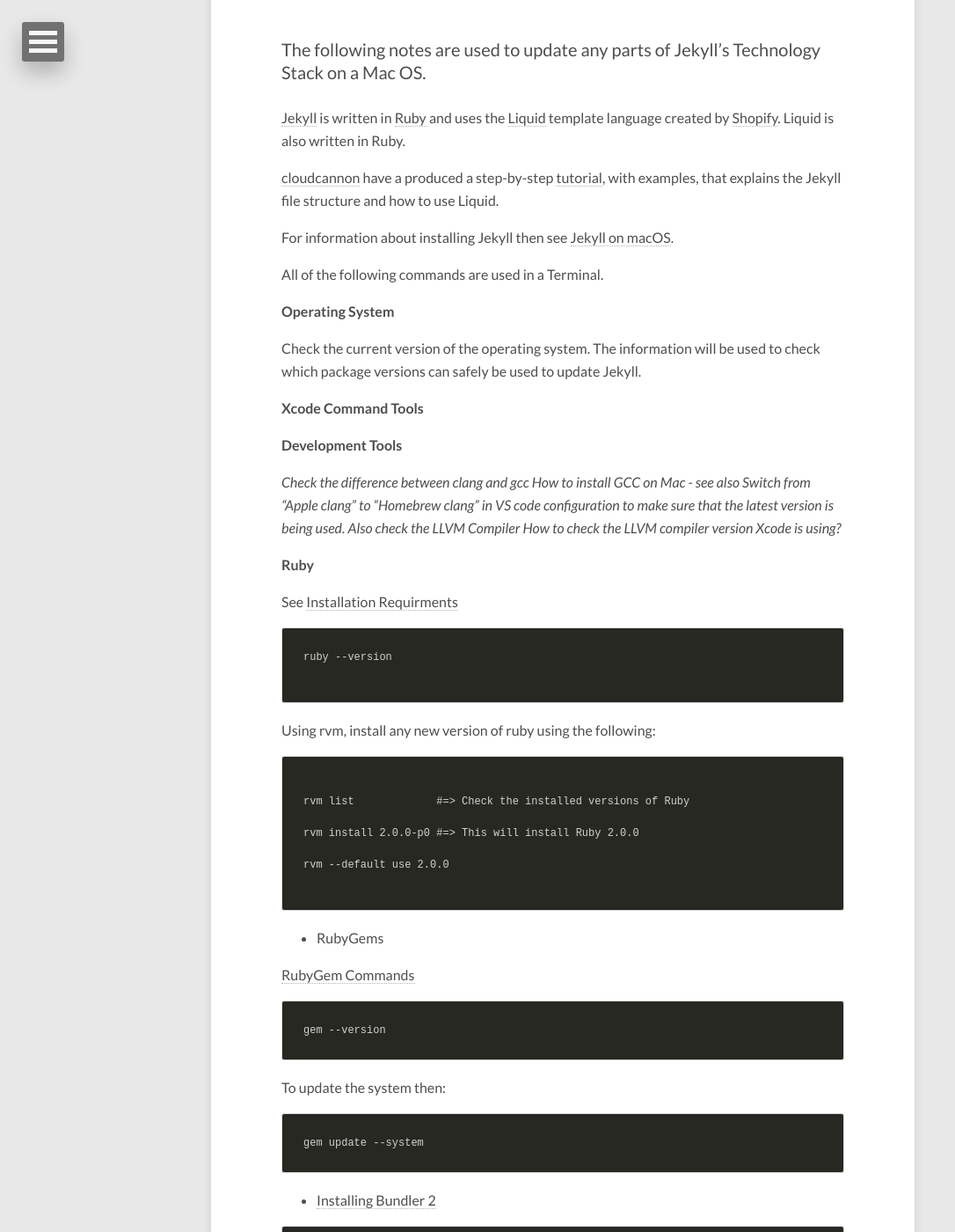
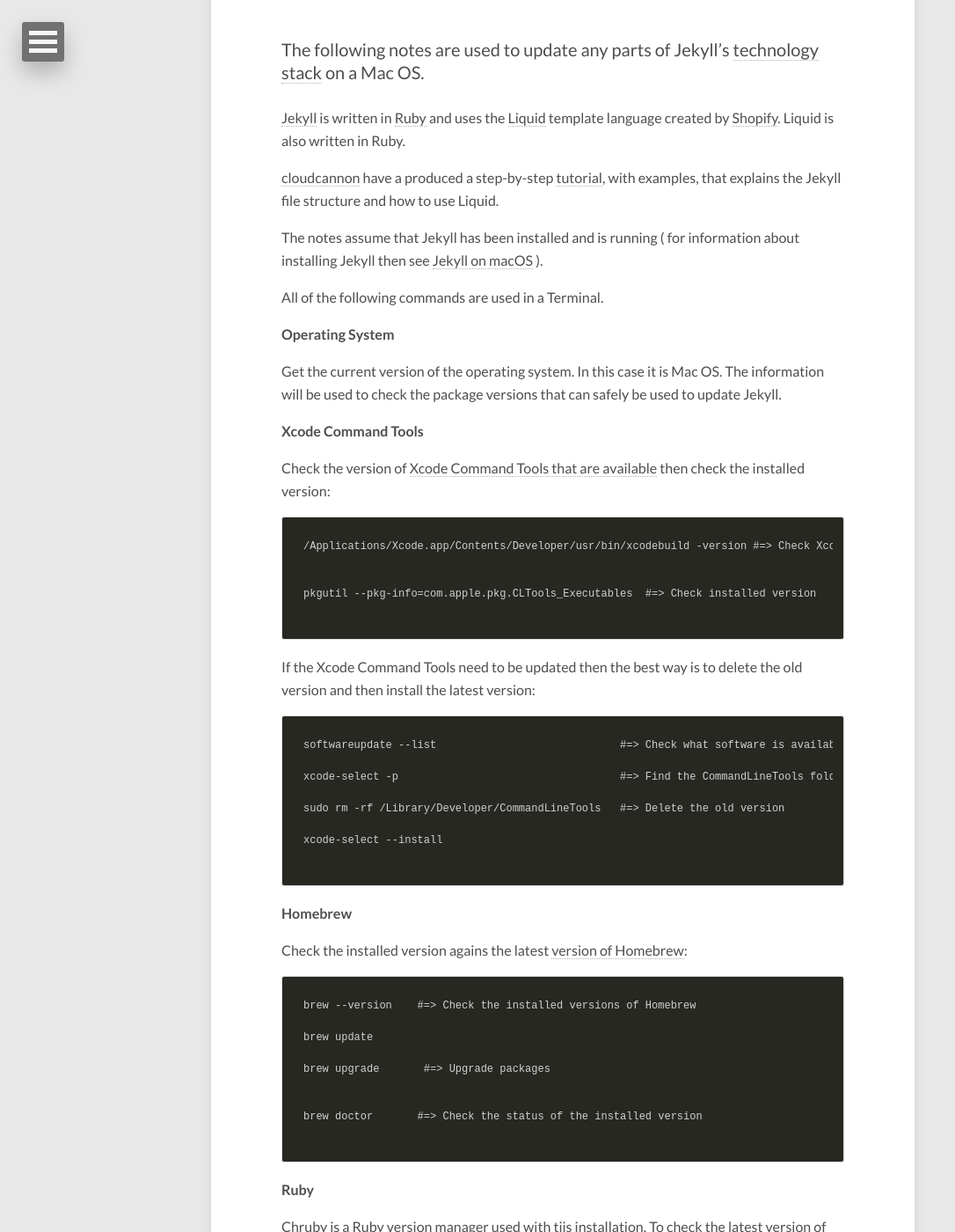
Before and after one commit to dtinblack/dtinblack.github.io, a Jekyll site: the page built from assets/md/maintenance.md, in a window 1280 px wide and 1400 px high, scrolled down 214 px. Shown: the whole window at 88% size, without its empty margins (0-1086 px from the left). Built offline with Jekyll 4.4.1, drawn with Linux system fonts in a browser that asks for light colours; nearby versions of some CDN libraries; some of the changed text lies outside the part shown.

Commit message:
improved notes

````diff
--- a/assets/md/maintenance.md
+++ b/assets/md/maintenance.md
@@ -4,56 +4,86 @@
 modified: 2020-07-26
 ---
 
-The following notes are used to update any parts of Jekyll's Technology Stack on a Mac OS.
+The following notes are used to update any parts of Jekyll's [technology stack](https://www.mongodb.com/basics/technology-stack) on a Mac OS.
 
 [Jekyll](https://jekyllrb.com/docs/ruby-101/) is written in [Ruby](https://www.ruby-lang.org/en/) and uses the [Liquid](https://shopify.dev/api/liquid) template language created by [Shopify](https://www.shopify.co.uk/partners/blog/115244038-an-overview-of-liquid-shopifys-templating-language). Liquid is also written in Ruby.
 
 [cloudcannon](https://cloudcannon.com/) have a produced a step-by-step [tutorial](https://cloudcannon.com/tutorials/jekyll-tutorial/), with examples, that explains the Jekyll file structure and how to use Liquid.
 
-For information about installing Jekyll then see [Jekyll on macOS](https://jekyllrb.com/docs/installation/macos/).
-
+The notes assume that Jekyll has been installed and is running ( for information about installing Jekyll then see [Jekyll on macOS](https://jekyllrb.com/docs/installation/macos/) ).
 
 All of the following commands are used in a Terminal.
 
 <b>Operating System</b>
 
-Check the current version of the operating system. The information will be used to check which package versions can safely be used to update Jekyll.
-
+Get the current version of the operating system. In this case it is Mac OS. The information will be used to check the package versions that can safely be used to update Jekyll.
 
 <b>Xcode Command Tools</b>
 
+Check the version of [Xcode Command Tools that are available](https://developer.apple.com/xcode/resources/) then check the installed version:
+
+```
+/Applications/Xcode.app/Contents/Developer/usr/bin/xcodebuild -version #=> Check Xcode version
 
 
+pkgutil --pkg-info=com.apple.pkg.CLTools_Executables  #=> Check installed version
+
+```
+
+If the Xcode Command Tools need to be updated then the best way is to delete the old version and then install the latest version:
+
+```
+softwareupdate --list                             #=> Check what software is available
+
+xcode-select -p                                   #=> Find the CommandLineTools folder
+
+sudo rm -rf /Library/Developer/CommandLineTools   #=> Delete the old version
+
+xcode-select --install
+
+```
+
+<b>[Homebrew](https://brew.sh/)</b>
+
+Check the installed version agains the latest [version of Homebrew](https://github.com/Homebrew/brew/releases/tag/4.1.2):
+
+```
+brew --version    #=> Check the installed versions of Homebrew
+
+brew update
+
+brew upgrade       #=> Upgrade packages
 
 
+brew doctor       #=> Check the status of the installed version
 
-<b>Development Tools</b>
+```
 
 
-<i>Check the difference between clang and gcc [How to install GCC on Mac](https://osxdaily.com/2023/05/02/how-install-gcc-mac/) - see also [Switch from “Apple clang” to “Homebrew clang” in VS code configuration](https://discourse.llvm.org/t/switch-from-apple-clang-to-homebrew-clang-in-vs-code-configuration/63314) to make sure that the latest version is being used. Also check the LLVM Compiler [How to check the LLVM compiler version Xcode is using?](https://stackoverflow.com/questions/14186490/how-to-check-the-llvm-compiler-version-xcode-is-using)</i>
+<b>[Ruby](https://www.ruby-lang.org/en/about/)</b>
 
-<b>Ruby</b>
+[Chruby](https://formulae.brew.sh/formula/chruby) is a Ruby version manager used with tjis installation. To check the latest version of Ruby:
 
-See [Installation Requirments](https://jekyllrb.com/docs/installation/)
+```
+ruby-install ruby
+
+```
+
+Check the installed version of Ruby:
 
 ```
 ruby --version
 
-```
-
-Using rvm, install any new version of ruby using the following:
+ruby-install 3.1.4       #=> Install a specific version
 
 ```
 
-rvm list             #=> Check the installed versions of Ruby
+If upgrading the version of Ruby check the that appropriate sections of the shell are updated ( in this case ~/.zrhc ).
 
-rvm install 2.0.0-p0 #=> This will install Ruby 2.0.0
+<b>[RubyGem](https://jekyllrb.com/docs/ruby-101/#gems)</b>
 
-rvm --default use 2.0.0
+RubyGems are part of the Ruby installation.
 
-```
-
-* RubyGems
 
 [RubyGem Commands](https://sourabhbajaj.com/mac-setup/Ruby/RubyGems.html)
 
@@ -67,80 +97,25 @@
 gem update --system
 ```
 
-* [Installing Bundler 2](https://bundler.io/guides/bundler_2_upgrade.html)
+<b>[Bundler](https://rubygems.org/gems/bundler/versions/2.0.2)</b>
+
+Check the installed version of Bundler with the [latest version](https://rubygems.org/gems/bundler/versions/2.0.2):
 
 ```
-gem install bundler
+bundle --version
 
-bundle check
 
-bundle update --bundler
+bundle update --bundler   #=> Upgrade to the latest version of Bundler
 
 ```
 
-- Update the bundles used by the application
+Check the gem files and if required update them:
 
 ```
+bundle check
+
+bundle update jekyll       #=> Update a specific gem
 
 bundle update
 
 ```
-
-* [Git](https://medium.com/@katopz/how-to-upgrade-git-ff00ea12be18)
-
-Assuming that Git is already installed.
-
-```
-git --version
-
-brew update && brew upgrade
-
-```
-
-Update Grunt files in package.json ( check the version of npm )
-
-```
-
-npm outdated
-
-npm update
-
-```
-
-Useful Git commands:
-
-List the files that are bing tracked
-
-```
-
-git ls-tree -r master --name-only
-
-```
-
-
-Delete files that are being tracked ( and remove from the repo )
-
-```
-git rm my-file.txt
-
-git rm -r my-folder
-
-```
-
-Update the website ( and upload to repo )
-
-```
-git add .
-
-git commit -m "some text describing the change"
-
-git push -u origin master
-
-```
-
-Check the information stored in the osxkeychain used by github ( security )
-
-```
-git config -l
-
-```
````
Also changed, not shown: about/index.md (+2 -0 lines), assets/md/git-notes.md (added, +55 -0 lines).
